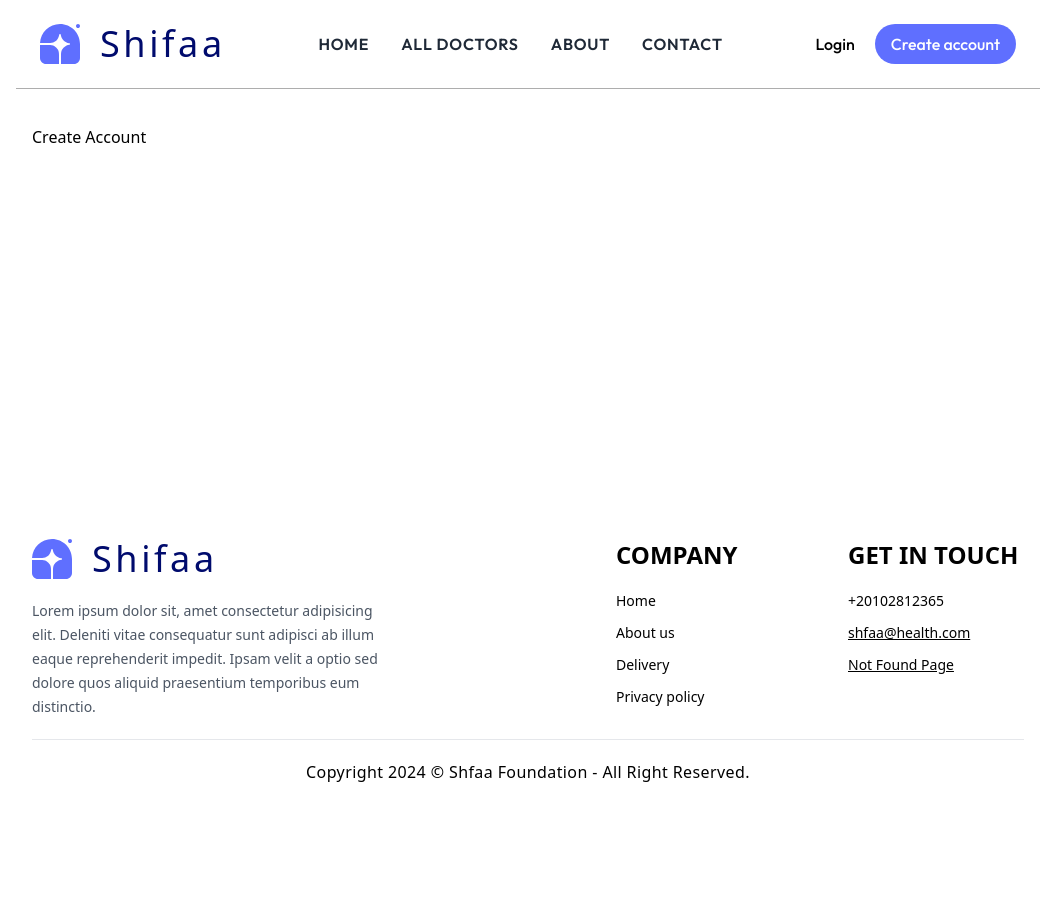
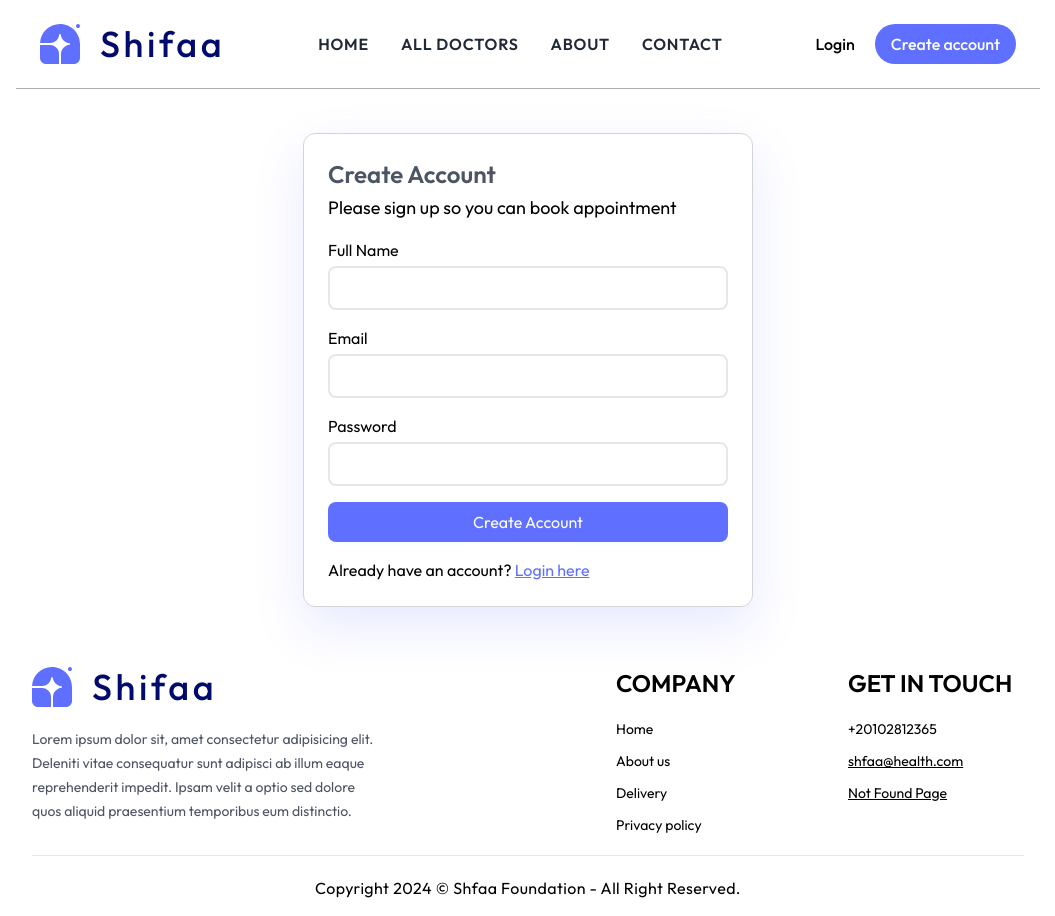
Before and after one commit to mahmoud-alaa1/Doctors-Appointments, a React (Vite) app: page /signup in a window 1280 px wide. Shown: the whole page, without its empty margins (112-1167 px from the left). Before the commit the page ends 800 px from the top, so only its background shows below. Built offline with nearby package versions, Linux system fonts and the light colour scheme.

Commit message:
Refactor SignUp component to include SignUpForm

```diff
--- a/src/pages/SignUp.jsx
+++ b/src/pages/SignUp.jsx
@@ -1,5 +1,11 @@
+import SignUpForm from "../ui/SignUpForm";
+
 function SignUp() {
-  return <div>Create Account</div>;
+  return (
+    <div>
+      <SignUpForm />
+    </div>
+  );
 }
 
 export default SignUp;
--- a/src/styles/globals.css
+++ b/src/styles/globals.css
@@ -2,6 +2,10 @@
 @tailwind base;
 @tailwind components;
 @tailwind utilities;
+
+*{
+  font-family: "Outfit", sans-serif;
+}
 
 nav ul li a.active::before {
   content: "";
--- a/src/ui/AppLayout.jsx
+++ b/src/ui/AppLayout.jsx
@@ -4,7 +4,7 @@ import Footer from "./Footer";
 
 function AppLayout() {
   return (
-    <div className="flex flex-col  mx-auto sm:w-[90%]  lg:w-[80%] bg-[#ffffff] min-h-screen">
+    <div className="flex flex-col gap-7 mx-auto sm:w-[90%]  lg:w-[80%] bg-[#ffffff] min-h-screen">
       <Header />
       <main className="p-4">
         <Outlet />
--- /dev/null
+++ b/src/ui/FormUi.jsx
@@ -0,0 +1,35 @@
+function FormUi({ children }) {
+  return (
+    <form className="p-6 shadow-form flex flex-col gap-4 m-auto max-w-[450px]  border border-[#D4D4D4] rounded-xl">
+      {children}
+    </form>
+  );
+}
+
+function Header({ children }) {
+  return <div>{children}</div>;
+}
+function Title({ children }) {
+  return (
+    <p className="text-2xl font-semibold mb-1 text-[#4B5563]">{children}</p>
+  );
+}
+function Subtitle({ children }) {
+  return <p className="text-lg ">{children}</p>;
+}
+
+function Body({ children }) {
+  return <div className="flex flex-col gap-4">{children}</div>;
+}
+
+function Footer({ children }) {
+  return <div>{children}</div>;
+}
+
+FormUi.Header = Header;
+FormUi.Title = Title;
+FormUi.Subtitle = Subtitle;
+FormUi.Body = Body;
+FormUi.Footer = Footer;
+
+export default FormUi;
--- a/src/ui/Header.jsx
+++ b/src/ui/Header.jsx
@@ -11,7 +11,7 @@ const links = [
 
 function Header() {
   return (
-    <header className="text-nowrap p-6 border-b mb-5 border-[#ADADAD]">
+    <header className="text-nowrap p-6 border-b  border-[#ADADAD]">
       <nav className="flex flex-col lg:flex-row gap-6 justify-between items-center">
         <Link to="/">
           <Logo />
--- /dev/null
+++ b/src/ui/SignUpForm.jsx
@@ -0,0 +1,51 @@
+import { Link } from "react-router-dom";
+import FormUi from "./FormUi";
+
+function SignUpForm() {
+  return (
+    <FormUi>
+      <FormUi.Header>
+        <FormUi.Title>Create Account</FormUi.Title>
+        <FormUi.Subtitle>Please sign up so you can book appointment</FormUi.Subtitle>
+      </FormUi.Header>
+
+      <FormUi.Body>
+        <label className="flex flex-col gap-1">
+          Full Name
+          <input
+            className="border-2  py-2 px-2 rounded-lg"
+            type="text"
+          />
+        </label>
+        <label className="flex flex-col gap-1">
+          Email
+          <input
+            className="border-2  py-2 px-2 rounded-lg"
+            type="email"
+          />
+        </label>
+        <label className="flex flex-col gap-1">
+          Password
+          <input
+            className="border-2  py-2 px-2 rounded-lg"
+            type="password"
+          />
+        </label>
+        <button
+          type="submit"
+          className="bg-primary text-[#fff] py-2 rounded-lg"
+        >
+          Create Account
+        </button>
+      </FormUi.Body>
+      <FormUi.Footer>
+        Already have an account?&nbsp;
+        <Link to={"/login"} className="underline text-primary">
+          Login here
+        </Link>
+      </FormUi.Footer>
+    </FormUi>
+  );
+}
+
+export default SignUpForm;
--- a/tailwind.config.js
+++ b/tailwind.config.js
@@ -3,6 +3,9 @@ export default {
   content: ["./index.html", "./src/**/*.{js,ts,jsx,tsx}"],
   theme: {
     extend: {
+      boxShadow: {
+        form: "0px 20px 50px #5f6fff27",
+      },
       colors: {
         primary: "#5F6FFF",
       },
```
